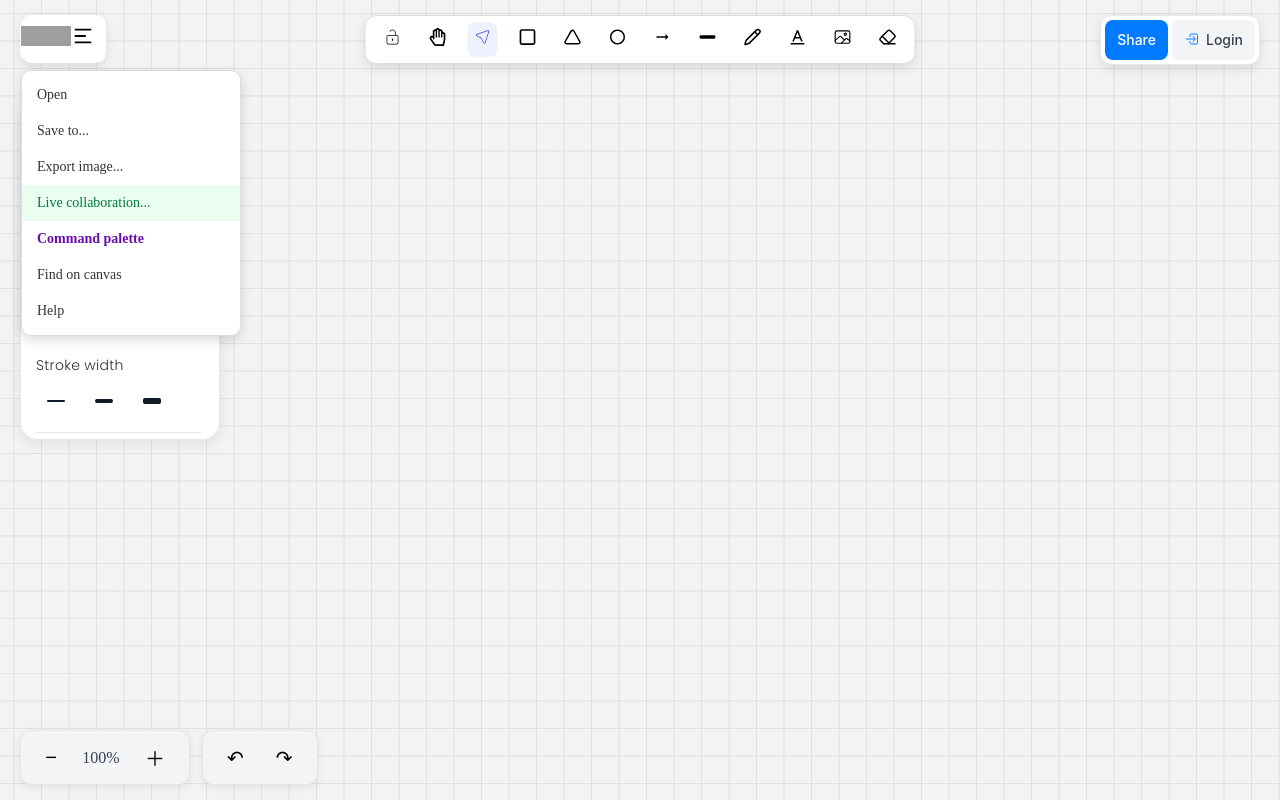
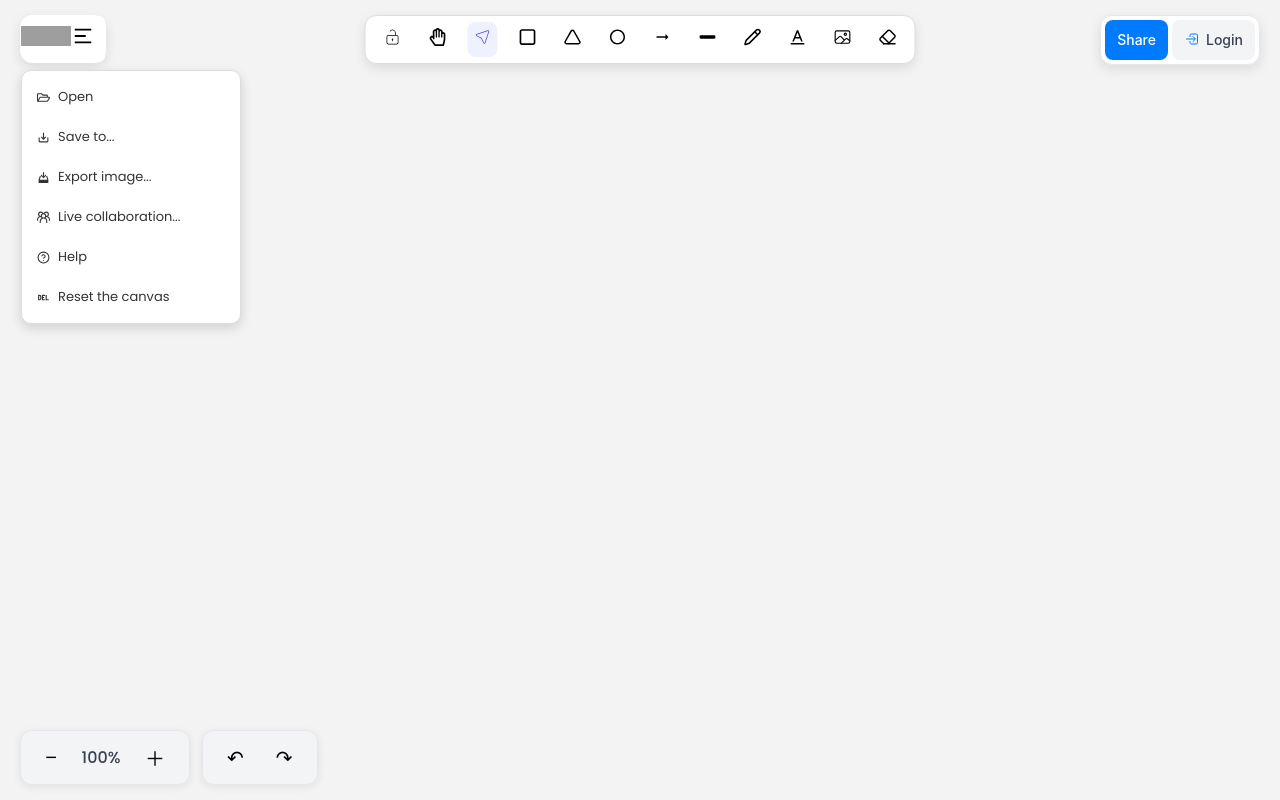
Before and after one commit to power2loop/Whiteboard, a React (Vite) app in the folder Frontend/: page / in a window 1280 px wide. Both pictures are taken after a click on the button 88 px from the left and 39 px from the top of the page. Shown: the top 800 px of the page. Built offline with nearby package versions, Linux system fonts and the light colour scheme; grey boxes are pictures that could not be loaded.

Commit message:
huge land

```diff
--- a/Frontend/src/app/App.jsx
+++ b/Frontend/src/app/App.jsx
@@ -5,26 +5,48 @@ import BottomControls from '../components/BottomControls/BottomControls';
 import Topbar from '../components/Topbar/Topbar';
 import Rightbar from '../components/Rightbar/Rightbar';
 import "./App.css";
+import { useState } from 'react';
 
 function App() {
+  const [selectedTool, setSelectedTool] = useState("select");
+  const [showToolbar, setShowToolbar] = useState(false);
+
+  const handleToolSelect = (tool) => {
+    setSelectedTool(tool);
+
+    // Hide toolbar for lock, hand, select
+    if (["lock", "hand", "select"].includes(tool)) {
+      setShowToolbar(false);
+    } else {
+      setShowToolbar(true);
+    }
+  };
+
   return (
     <div className="app">
       <div className="layout">
         <header className="topbar">
-          <Topbar />
+          <Topbar onToolSelect={handleToolSelect} />
         </header>
 
         <aside className="sidebar">
           <Sidebar />
         </aside>
-        <aside className='rightbar'><Rightbar /></aside>
+
+        <aside className='rightbar'>
+          <Rightbar />
+        </aside>
+
         <main className="canvas">
-          <Canvas />
+          <Canvas selectedTool={selectedTool} />
         </main>
 
-        <aside className="toolbar">
-          <Toolbar />
-        </aside>
+        {/* Toolbar only shows when allowed */}
+        {showToolbar && (
+          <aside className="toolbar">
+            <Toolbar />
+          </aside>
+        )}
 
         <footer className="bottom-controls">
           <BottomControls />
--- a/Frontend/src/components/BottomControls/BottomControls.css
+++ b/Frontend/src/components/BottomControls/BottomControls.css
@@ -5,6 +5,7 @@
     z-index: 30;
     display: flex;
     gap: 12px;
+    font-family: "poppins";
 }
 
 .control-group {
--- a/Frontend/src/components/Canvas/DrawCanvas.css
+++ b/Frontend/src/components/Canvas/Canvas.css
@@ -3,11 +3,11 @@
   top: 0;
   left: 0;
   z-index: 10;
-  --color: #E1E1E1;
   background-color: #F3F3F3;
+  /* --color: #E1E1E1;
   background-image: linear-gradient(0deg, transparent 24%, var(--color) 25%, var(--color) 26%, transparent 27%,transparent 74%, var(--color) 75%, var(--color) 76%, transparent 77%,transparent),
       linear-gradient(90deg, transparent 24%, var(--color) 25%, var(--color) 26%, transparent 27%,transparent 74%, var(--color) 75%, var(--color) 76%, transparent 77%,transparent);
   overflow: auto;
-  background-size: 55px 55px;
+  background-size: 55px 55px; */
 
 }
--- a/Frontend/src/components/Canvas/Canvas.jsx
+++ b/Frontend/src/components/Canvas/Canvas.jsx
@@ -1,5 +1,5 @@
 import { useRef, useEffect, useState } from "react";
-import "./DrawCanvas.css";
+import "./Canvas.css";
 
 export default function DrawingBoard() {
   const canvasRef = useRef(null);
--- a/Frontend/src/components/Sidebar/Sidebar.css
+++ b/Frontend/src/components/Sidebar/Sidebar.css
@@ -26,9 +26,6 @@
     padding-right: 10px;
 }
 
-/* .menu-button:hover {
-    background: #777575;
-} */
 
 /* Dropdown */
 .dropdown-menu {
@@ -56,30 +53,25 @@
 .dropdown-menu li {
     padding: 10px 15px;
     cursor: pointer;
-    font-size: 14px;
+    font-size: 13px;
+    font-family: "poppins";
+    font-weight: 400;
     color: #333;
     transition: background 0.2s;
+    display: flex;
+    align-items: center;
+    gap: 8px;
+    border-radius: 20px;
 }
 
 .dropdown-menu li:hover {
-    background: #f5f5f5;
-    border-radius: 6px;
-}
-
-/* Special items */
-.dropdown-menu li.highlight {
-    background: #e9fdf1;
-    color: #007a3d;
-}
-
-.dropdown-menu li.command {
-    font-weight: bold;
-    color: #6a0dad;
+    background: #78b9ff;
+    transition: .9s cubic-bezier(0.175, 0.885, 0.32, 1.275) all;
+    border-radius: 20px;
 }
 
 .logo {
     width: 50px;
     height: 40px;
     padding: 10px 0px;
-
 }
--- a/Frontend/src/components/Sidebar/Sidebar.jsx
+++ b/Frontend/src/components/Sidebar/Sidebar.jsx
@@ -2,6 +2,13 @@ import React, { useState, useRef, useEffect } from "react";
 import "./Sidebar.css";
 import logo from "../../assets/logo.svg";
 import { RiMenu2Line } from "react-icons/ri";
+import { FaRegFolderOpen } from "react-icons/fa";
+import { MdOutlineSaveAlt } from "react-icons/md";
+import { TiDownload } from "react-icons/ti";
+import { GrGroup } from "react-icons/gr";
+import { FiHelpCircle } from "react-icons/fi";
+import { TbHttpDelete } from "react-icons/tb";
+
 
 const Sidebar = () => {
   const [open, setOpen] = useState(false);
@@ -36,13 +43,14 @@ const Sidebar = () => {
       {open && (
         <div className="dropdown-menu">
           <ul>
-            <li>Open</li>
-            <li>Save to...</li>
-            <li>Export image...</li>
-            <li className="highlight">Live collaboration...</li>
-            <li className="command">Command palette</li>
-            <li>Find on canvas</li>
-            <li>Help</li>
+            <li><FaRegFolderOpen /><span>Open</span></li>
+            <li><MdOutlineSaveAlt /><span>Save to...</span></li>
+            <li><TiDownload /><span>Export image...</span></li>
+            <li><GrGroup /><span>Live collaboration...</span></li>
+            {/* <li><span>Command palette</span></li> */}
+            {/* <li><span>Find on canvas</span></li> */}
+            <li><FiHelpCircle /><span>Help</span></li>
+            <li><TbHttpDelete /><span>Reset the canvas</span></li>
           </ul>
         </div>
       )}
--- a/Frontend/src/components/Toolbar/Toolbar.jsx
+++ b/Frontend/src/components/Toolbar/Toolbar.jsx
@@ -7,9 +7,6 @@ import { PiWaveSineDuotone } from "react-icons/pi";
 import { GoCopy } from "react-icons/go";
 import { AiOutlineDelete } from "react-icons/ai";
 import { IoIosLink } from "react-icons/io";
-
-
-
 
 const strokeColors = ['#191919', '#EF4444', '#22C55E', '#3B82F6', '#F59E42', '#00fffbff'];
 const backgroundColors = ['#e8e8e8ff', '#F8A5B3', '#BBF7D0', '#93E7FF', '#FDE68A', '#22C55E'];
```
